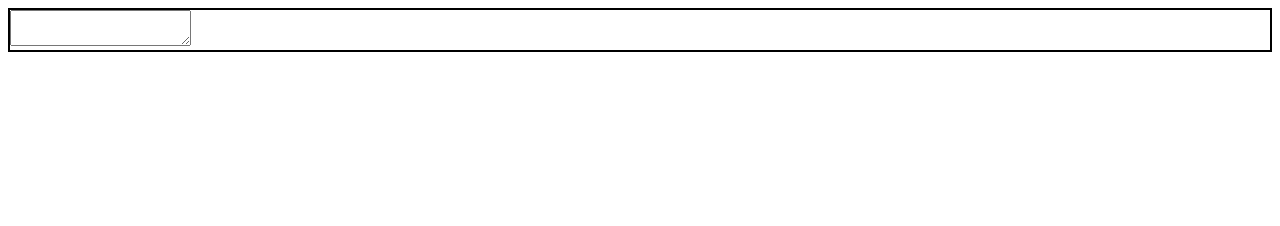
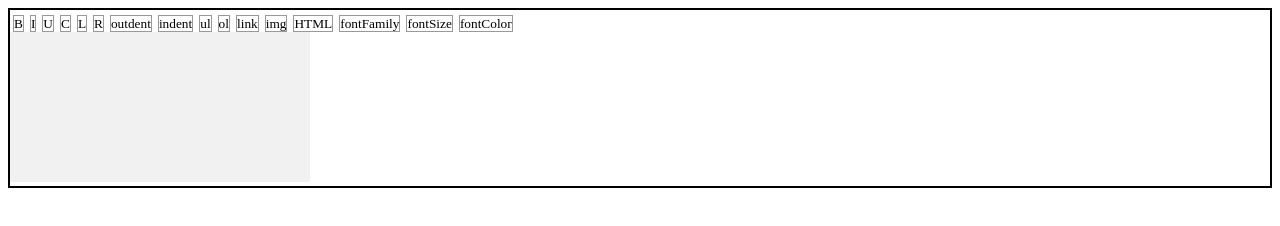
Before and after one commit to HelenYu2013/jsEditor, a plain HTML site: page index.html in a window 1280 px wide. Drawn offline with Linux system fonts and the light colour scheme.

Commit message:
Update index.html

```diff
--- a/index.html
+++ b/index.html
@@ -19,5 +19,10 @@
 
 
 <script type="text/javascript" src="ns.editor.js"></script>
+<script type="text/javascript">
+    editor(n.$('editor'),{
+        menuObj: n.$('editorSet')
+    });
+</script>
 </body>
 </html>
```
